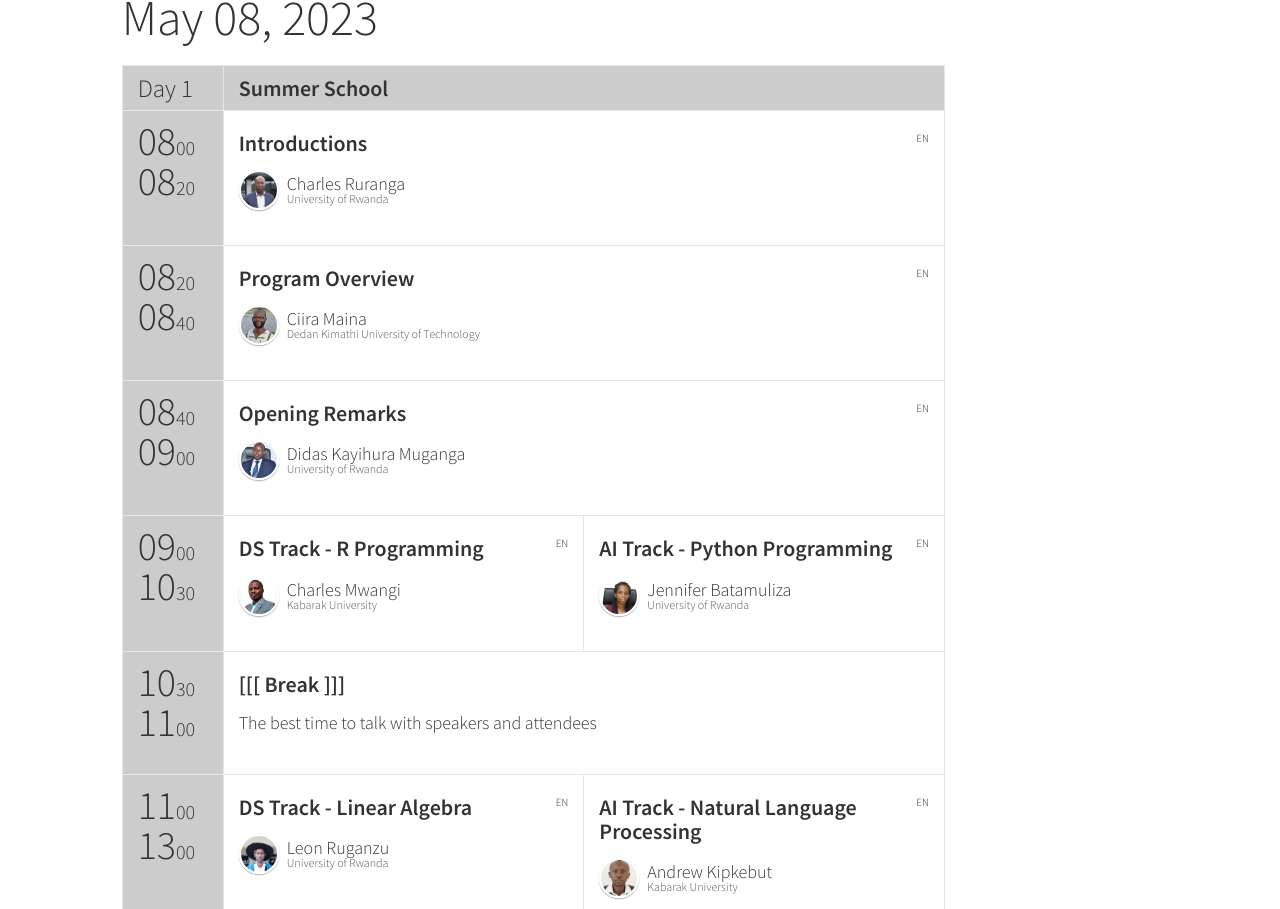
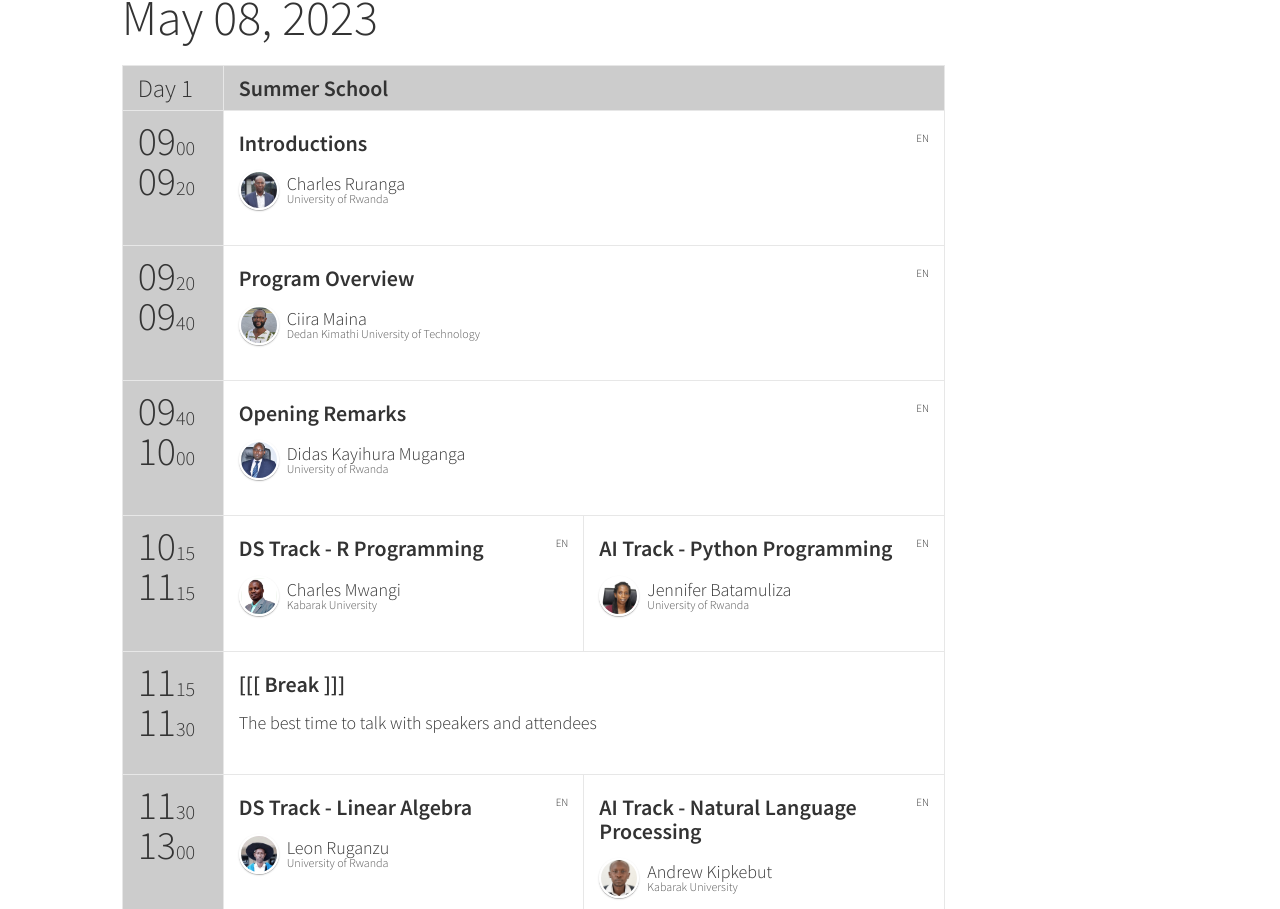
Before and after one commit to datsciafrica/dsa2023kigali, a Jekyll site: the page built from schedule.html, in a window 1280 px wide and 1400 px high, scrolled down 665 px. Shown: the part 144-1053 px from the top of the window. Built offline with Jekyll 4.4.1, drawn with Linux system fonts in a browser that asks for light colours; nearby versions of some CDN libraries; some web fonts are replaced; comment, search, counter and statistics services are not loaded.

Commit message:
Update in schedule first day

```diff
--- a/_config.yml
+++ b/_config.yml
@@ -66,7 +66,7 @@ eventDate: "08<sup>th</sup> - 12<sup>th</sup> May, 2023"
 typeoutTextValues: '"Event", "Field Work", "Summer School", "Workshop"'
 typeoutFallback: "Event"
 heroButtons:
- - {link: "#latest-news", text: " Register "}
+ - {link: "#latest-news", text: " Register ", date: "May 01, 2023" }
 # - {permalink: "/#tickets", text: "Buy tickets"}
 #heroImage: "makerere-main.jpg"
 # Photo by Damian Patkowski on Unsplash
--- a/_data/schedule_tbd.yml
+++ b/_data/schedule_tbd.yml
@@ -18,32 +18,32 @@
     # - {title: "Field Work", color: "#000000"} program_overview
   timeslots:
     - {
-    	startTime: "08:00",
-    	endTime: "08:20",
+    	startTime: "09:00",
+    	endTime: "09:20",
     	sessionIds: [introductions]
     }
     - {
-    	startTime: "08:20",
-    	endTime: "08:40",
+    	startTime: "09:20",
+    	endTime: "09:40",
     	sessionIds: [program_overview]
     }
     - {
-    	startTime: "08:40",
-    	endTime: "09:00",
+    	startTime: "09:40",
+    	endTime: "10:00",
     	sessionIds: [opening_remarks]
     }
     - {
-        startTime: "09:00",
-        endTime: "10:30",
+        startTime: "10:15",
+        endTime: "11:15",
         sessionIds: [r_programming, python_programming]
     }
     - {
-     	startTime: "10:30",
-     	endTime: "11:00",
+     	startTime: "11:15",
+     	endTime: "11:30",
      	sessionIds: [small-break]
      }
     - {
-    	startTime: "11:00",
+    	startTime: "11:30",
     	endTime: "13:00",
     	sessionIds: [linear_algebra, natural_language_processing]
     }
```
Also changed, not shown: _includes/hero.html (+7 -0 lines), 1 other file.
